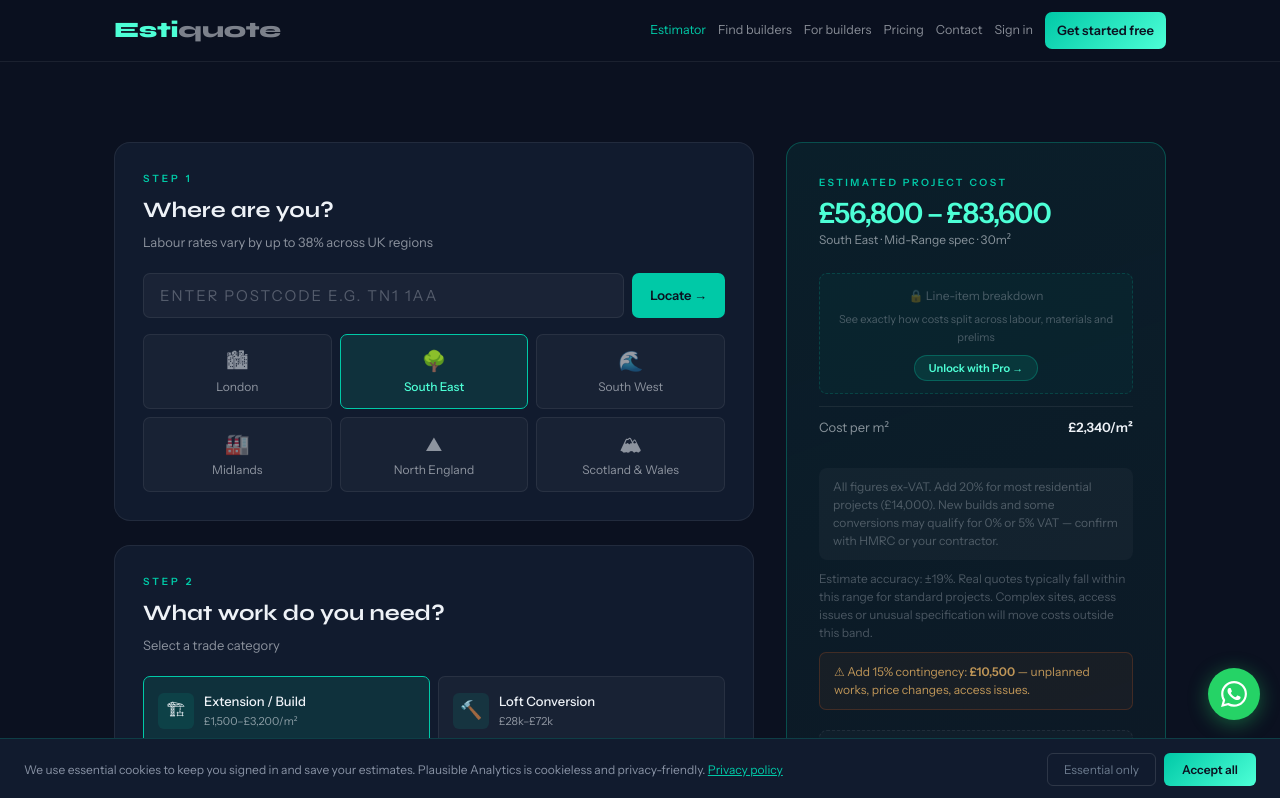
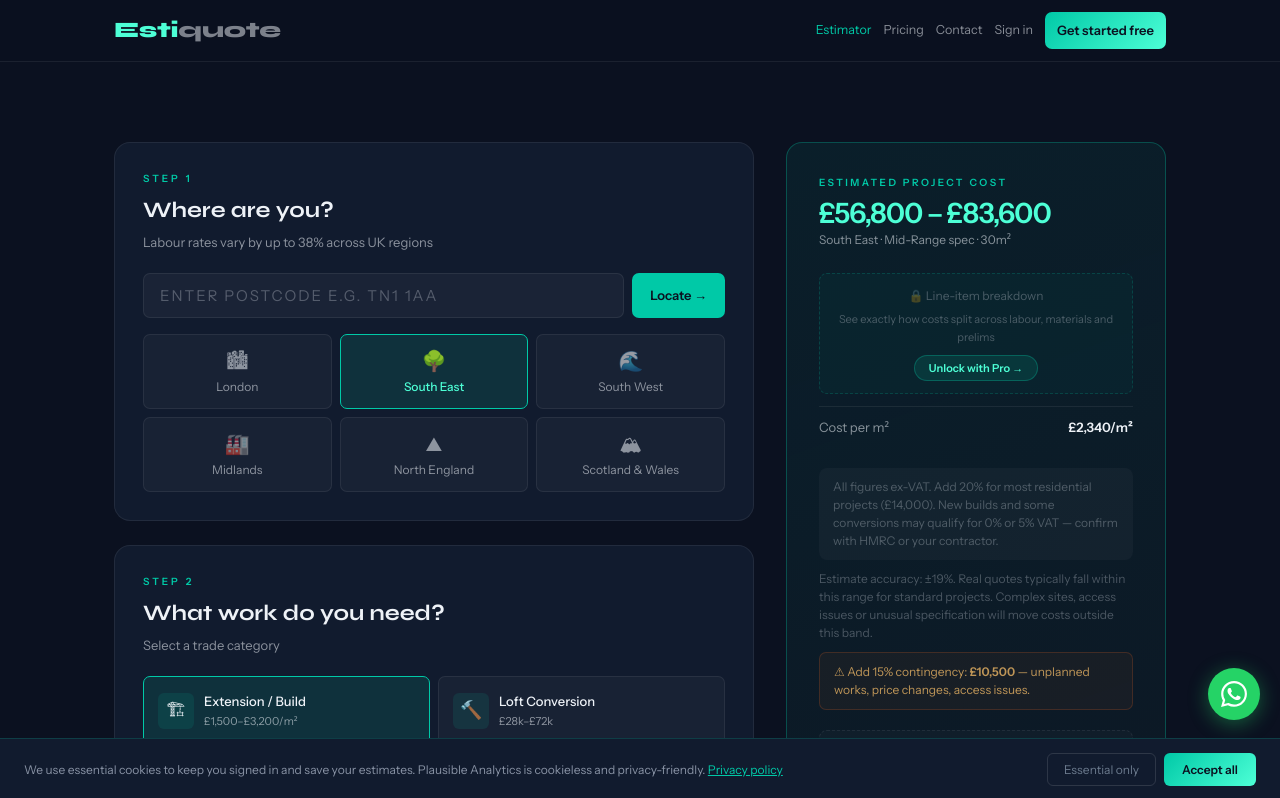
Before and after one commit to Socialscaffolding25/Estiquote, a website: page estimator.html in a window 1280 px wide. Shown: the top 798 px of the page. Drawn offline with nearby package versions, Linux system fonts and the light colour scheme.

Commit message:
Phase 1: remove builder nav links from estimator.html

```diff
--- a/estimator.html
+++ b/estimator.html
@@ -444,8 +444,6 @@
     <a href="index.html" class="nav-logo">Esti<span>quote</span></a>
     <div class="nav-links">
       <a href="estimator.html" class="nav-link" style="color:var(--teal)">Estimator</a>
-      <a href="find-builders.html" class="nav-link">Find builders</a>
-      <a href="builders.html" class="nav-link">For builders</a>
       <a href="pricing.html" class="nav-link">Pricing</a>
       <a href="contact.html" class="nav-link">Contact</a>
       <a href="login.html" class="nav-link">Sign in</a>
```
